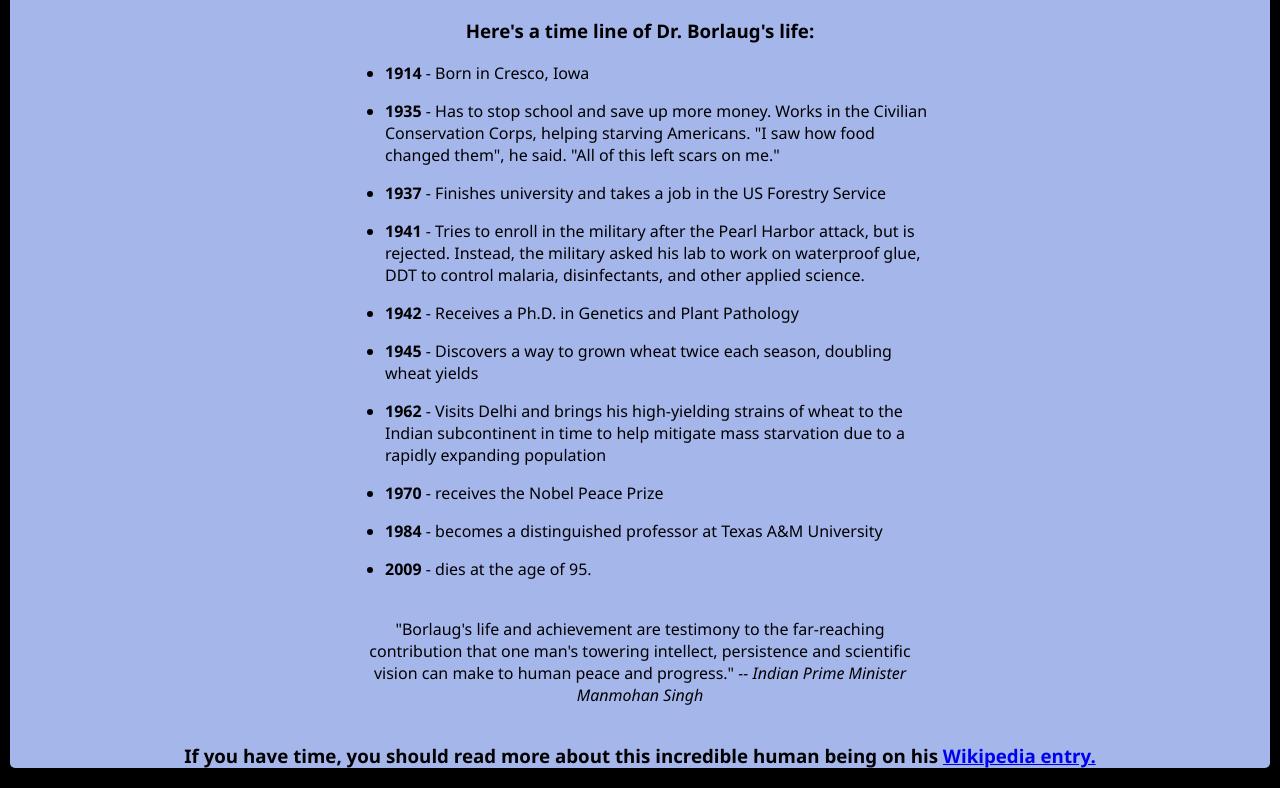
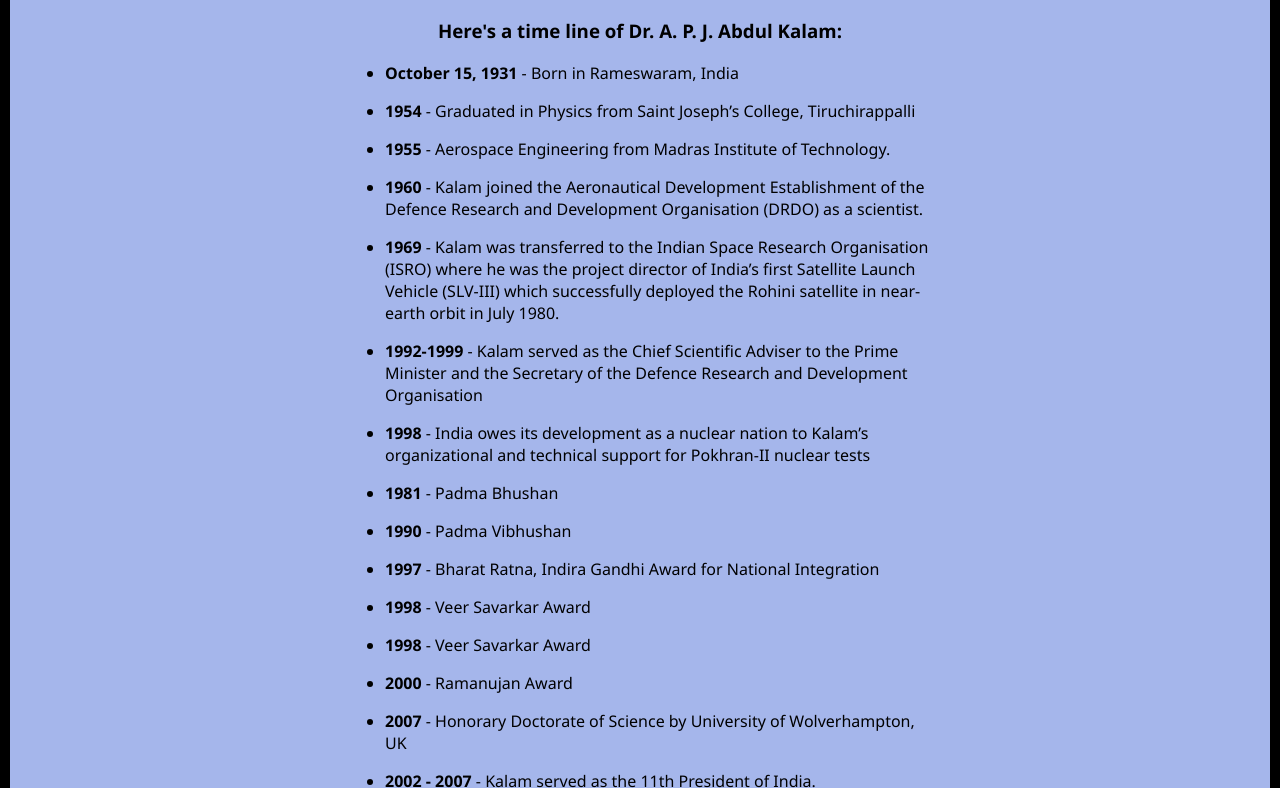
Before and after one commit to NandKumarGangai/freecodecamp-and-other-assessments, a plain HTML site: page Tribute page/Tribute Page.html in a window 1280 px wide. Shown: the part 455-1243 px from the top of the page. Drawn offline with Linux system fonts and the light colour scheme.

Commit message:
Add files via upload

```diff
--- a/Tribute page/Tribute Page.html
+++ b/Tribute page/Tribute Page.html
@@ -41,73 +41,86 @@
 <body>
     <main id="main">
         <h1 id="title">
-            Dr. Norman Borlaug
+            Dr. A. P. J. Abdul Kalam
         </h1>
-        <p>The man who saved a billion lives</p>
+        <p>Missile Man of India</p>
         <figure id="img-div">
-            <img id="image" src="https://c2.staticflickr.com/4/3689/10613180113_fdf7bcd316_b.jpg"
-                alt="Dr. Norman Borlaug seen standing in Mexican wheat field with a group of biologists" />
+            <img id="image" src="https://lh3.googleusercontent.com/proxy/Hai3aD2mD69HTnoEfBcZBuZb64chaWlSPojHXB3UHmHw5FbxDK0o6YUFFmy0XWATP8j_phh4nhPOeTwjGLsXZSyEQQ5LktpUBCKr2XbfwkEut_uaV090Oqln9bHoMgAEFtcZVzcfxCZZoJ4Oosn5ZyQsjo5LSKfVmxhFgHpNsy2EL7oZXWhWyAWHvq6D"
+                alt="Don’t Declare Holiday On My Death, Instead Work An Extra Day, Dr APJ Abdul Kalam." />
             <figcaption id="img-caption">
-                Dr. Norman Borlaug, third from the left, trains biologists in Mexico on how to increase wheat yields -
-                part of his life-long war on hunger.
+                Don’t Declare Holiday On My Death, Instead Work An Extra Day, Dr APJ Abdul Kalam.
             </figcaption>
         </figure>
         <section id="tribute-info">
-            <h3>Here's a time line of Dr. Borlaug's life:</h3>
+            <h3>Here's a time line of Dr. A. P. J. Abdul Kalam:</h3>
             <ul>
-                <li><strong>1914</strong> - Born in Cresco, Iowa</li>
+                <li><strong>October 15, 1931</strong> - Born in Rameswaram, India</li>
                 <li>
-                    <strong>1935</strong> - Has to stop school and save up more money. Works
-                    in the Civilian Conservation Corps, helping starving Americans. "I saw
-                    how food changed them", he said. "All of this left scars on me."
+                    <strong>1954</strong> - Graduated in Physics from Saint Joseph’s College, Tiruchirappalli
                 </li>
                 <li>
-                    <strong>1937</strong> - Finishes university and takes a job in the US
-                    Forestry Service
+                    <strong>1955</strong> - Aerospace Engineering from Madras Institute of Technology.
                 </li>
                 <li>
-                    <strong>1941</strong> - Tries to enroll in the military after the Pearl
-                    Harbor attack, but is rejected. Instead, the military asked his lab to
-                    work on waterproof glue, DDT to control malaria, disinfectants, and
-                    other applied science.
+                    <strong>1960</strong> - Kalam joined the Aeronautical Development Establishment of the Defence Research and Development Organisation (DRDO) as a scientist.
                 </li>
                 <li>
-                    <strong>1942</strong> - Receives a Ph.D. in Genetics and Plant Pathology
+                    <strong>1969</strong> - Kalam was transferred to the Indian Space Research Organisation (ISRO) where he was the project director of India’s first Satellite Launch Vehicle (SLV-III) which successfully deployed the Rohini satellite in near-earth orbit in July 1980.
                 </li>
                 <li>
-                    <strong>1945</strong> - Discovers a way to grown wheat twice each
-                    season, doubling wheat yields
+                    <strong>1992-1999</strong> - Kalam served as the Chief Scientific Adviser to the Prime Minister and the Secretary of the Defence Research and Development Organisation
+                </li>
+                <li><strong>1998</strong> - India owes its development as a nuclear nation to Kalam’s organizational and technical support for Pokhran-II nuclear tests</li>
+                <li>
+                    <strong>1981</strong> - Padma Bhushan
                 </li>
                 <li>
-                    <strong>1962</strong> - Visits Delhi and brings his high-yielding
-                    strains of wheat to the Indian subcontinent in time to help mitigate
-                    mass starvation due to a rapidly expanding population
+                    <strong>1990</strong> - Padma Vibhushan
                 </li>
-                <li><strong>1970</strong> - receives the Nobel Peace Prize</li>
                 <li>
-                    <strong>1984</strong> - becomes a distinguished professor at Texas A&M
-                    University
+                    <strong>1997</strong> - Bharat Ratna, Indira Gandhi Award for National Integration
                 </li>
-                <li><strong>2009</strong> - dies at the age of 95.</li>
+                <li>
+                    <strong>1998</strong> - Veer Savarkar Award
+                </li>
+                <li>
+                    <strong>1998</strong> - Veer Savarkar Award
+                </li>
+                <li>
+                    <strong>2000</strong> - Ramanujan Award
+                </li>
+                <li>
+                    <strong>2007</strong> - Honorary Doctorate of Science by University of Wolverhampton, UK
+                </li>
+                <li>
+                    <strong>2002 - 2007</strong> - Kalam served as the 11th President of India.
+                </li>
+                <li>
+                    <strong>2005</strong> - Switzerland also declared May 26 as ‘Science Day’ to commemorate Dr Kalam’s visit to the European country.
+                </li>
+                <li>
+                    <strong>2010</strong> - United Nations decided to honor this ‘great scientist’ on his 79th birth anniversary and declared his birthday on October 15 as the ‘World Students’ Day’.
+                </li>
+                <li>
+                    <strong>27 July 2015</strong> - Kalam died on while delivering a lecture on “Creating a Livable Planet Earth” at the Indian Institute of Management Shillong.
+                </li>
             </ul>
             <blockquote
                 cite="http://news.rediff.com/report/2009/sep/14/pm-pays-tribute-to-father-of-green-revolution-borlaug.htm">
                 <p>
-                    "Borlaug's life and achievement are testimony to the far-reaching
-                    contribution that one man's towering intellect, persistence and
-                    scientific vision can make to human peace and progress."
+                    "What actions are most excellent? To gladden the heart of a human being, to feed the hungry, to help the afflicted to lighten the sorrow of the sorrowful and to remove the wrongs of injured..."
                     <cite>
-                        -- Indian Prime Minister Manmohan Singh
+                        -  Dr. Abdul Kalam
                     </cite>
                 </p>
             </blockquote>
             <h3>
                 If you have time, you should read more about this incredible human being on his
-                <a id="tribute-link" href="https://en.wikipedia.org/wiki/Norman_Borlaug" target="_blank">Wikipedia entry.</a>
+                <a id="tribute-link" href="https://en.wikipedia.org/wiki/A._P._J._Abdul_Kalam" target="_blank">Wikipedia entry.</a>
             </h3>
         </section>
     </main>
-    <!-- <script src="https://cdn.freecodecamp.org/testable-projects-fcc/v1/bundle.js"></script> -->
+    <script src="https://cdn.freecodecamp.org/testable-projects-fcc/v1/bundle.js"></script>
 </body>
 
 </html>
```
